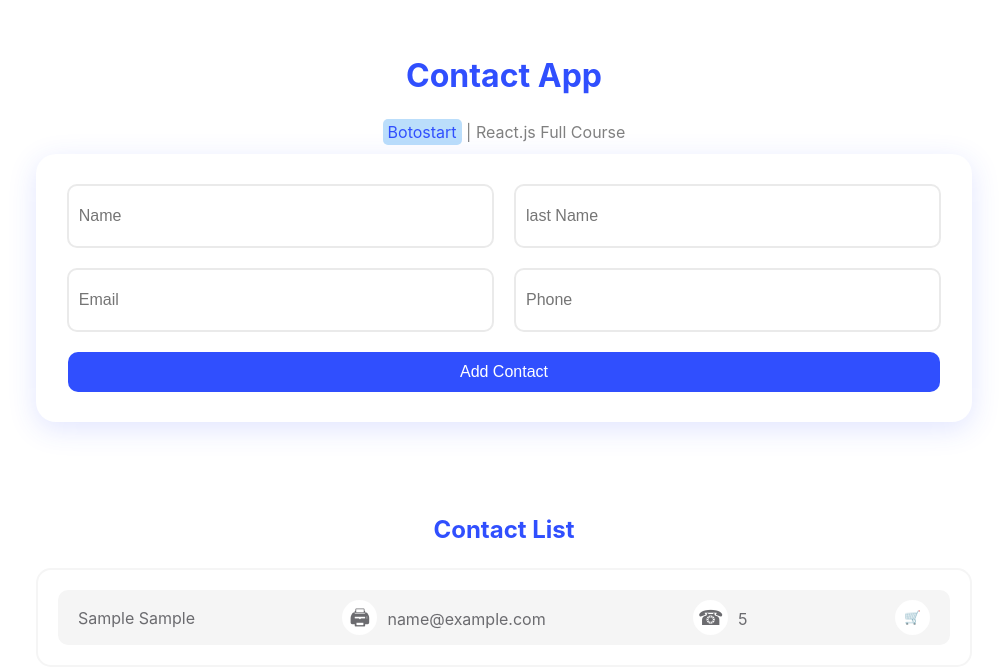
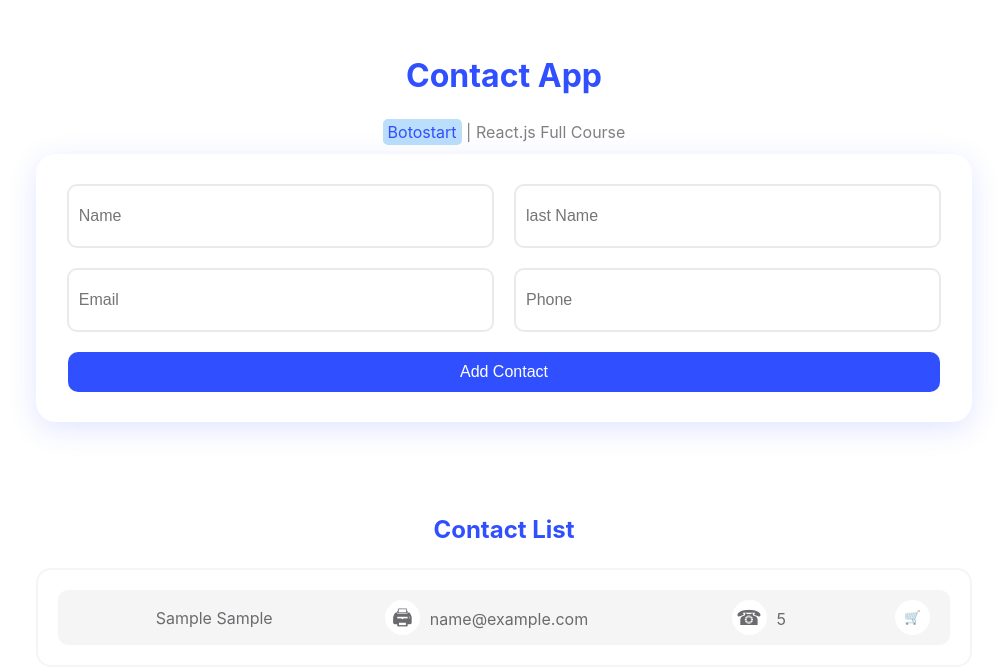
Before and after one commit to rezahajitabar/contact-app, a React (Vite) app: page / in a window 1280 px wide. Both pictures are taken after typing "Sample", "Sample", "name@example.com", "5" into the empty fields and a click on the button "Add Contact". Shown: the top 668 px of the page, without its empty margins (136-1143 px from the left). Built offline with nearby package versions, Linux system fonts and the light colour scheme.

Commit message:
nine commit project

```diff
--- a/src/components/ContactItem.module.css
+++ b/src/components/ContactItem.module.css
@@ -9,10 +9,10 @@
     border-radius: 10px;
 }
 
-/* .item p{
+ .item p{
     flex-basis: 0;
     flex-grow: 1;
-} */
+}
 
 .item span{
     display: inline-block;
```
